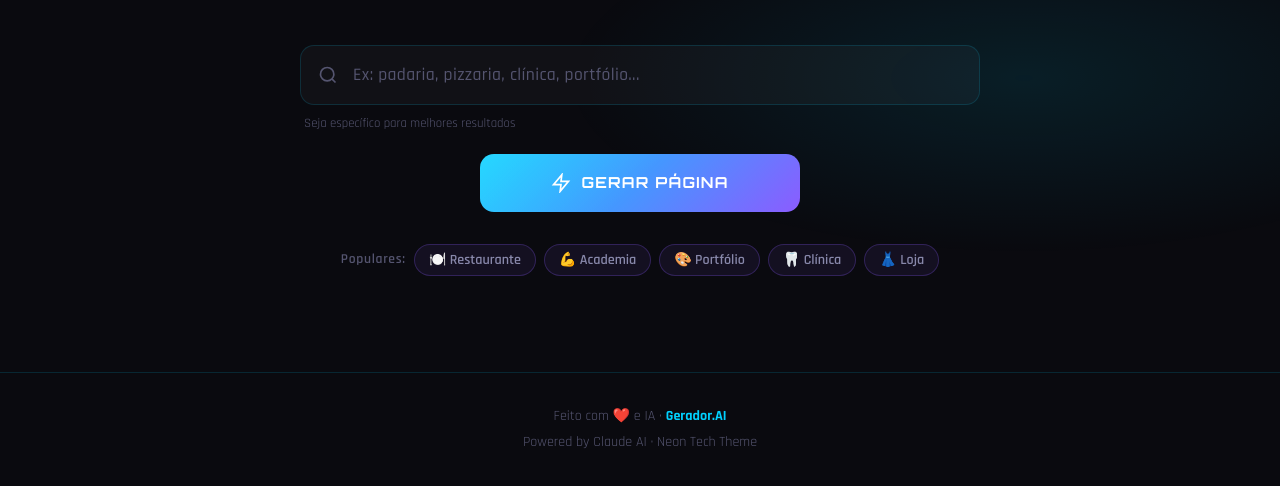
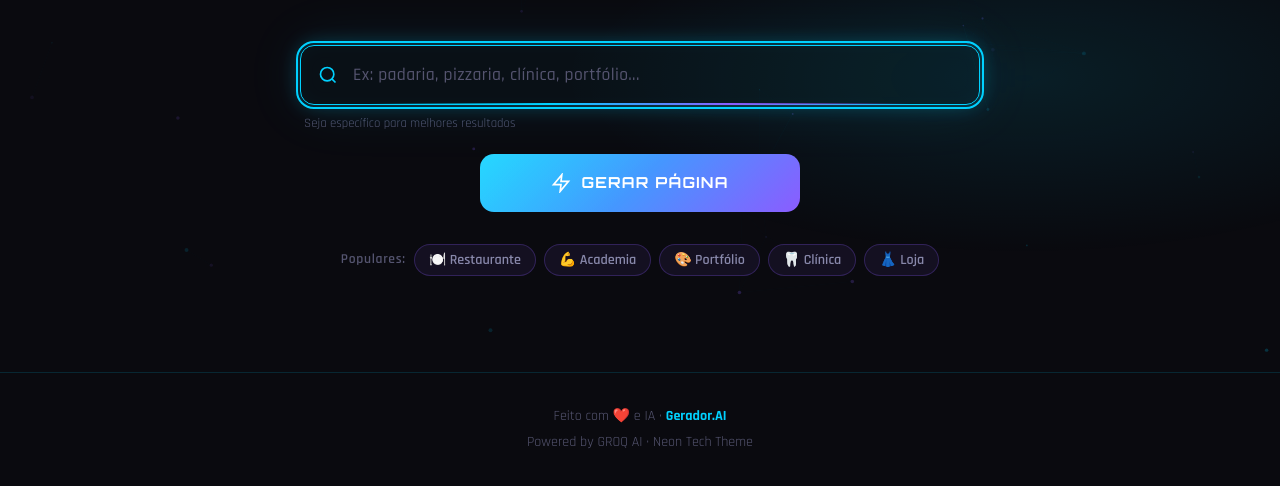
Before and after one commit to josegabrieldev/gerador-de-pagina, a plain HTML site: page index.html in a window 1280 px wide. Shown: the part 433-919 px from the top of the page. Drawn offline with Linux system fonts and the light colour scheme; files that its build step writes are made by us from their sources; no server answers.

Commit message:
Caminhos atualizados com o index na raiz

```diff
--- a/index.html
+++ b/index.html
@@ -11,7 +11,7 @@
   <meta property="og:type" content="website" />
   <meta name="theme-color" content="#0A0A0F" />
   <title>Gerador de Página — Neon Tech AI</title>
-  <link rel="stylesheet" href="style.css" />
+  <link rel="stylesheet" href="frontend/style.css" />
   <link rel="preconnect" href="https://fonts.googleapis.com" />
   <link rel="preconnect" href="https://fonts.gstatic.com" crossorigin />
   <link href="https://fonts.googleapis.com/css2?family=Orbitron:wght@400;700;900&family=Rajdhani:wght@300;400;500;600;700&family=JetBrains+Mono:wght@400;600&display=swap" rel="stylesheet" />
@@ -281,13 +281,13 @@
   <footer class="footer" role="contentinfo">
     <div class="footer-inner">
       <p>Feito com <span aria-label="amor">❤️</span> e IA · <span class="footer-brand">Gerador.AI</span></p>
-      <p class="footer-sub">Powered by Claude AI · Neon Tech Theme</p>
+      <p class="footer-sub">Powered by GROQ AI · Neon Tech Theme</p>
     </div>
   </footer>
 
   <!-- TOAST -->
   <div class="toast" id="toast" role="status" aria-live="polite" aria-atomic="true"></div>
 
-  <script src="script.js"></script>
+  <script src="frontend/script.js"></script>
 </body>
 </html>
```
